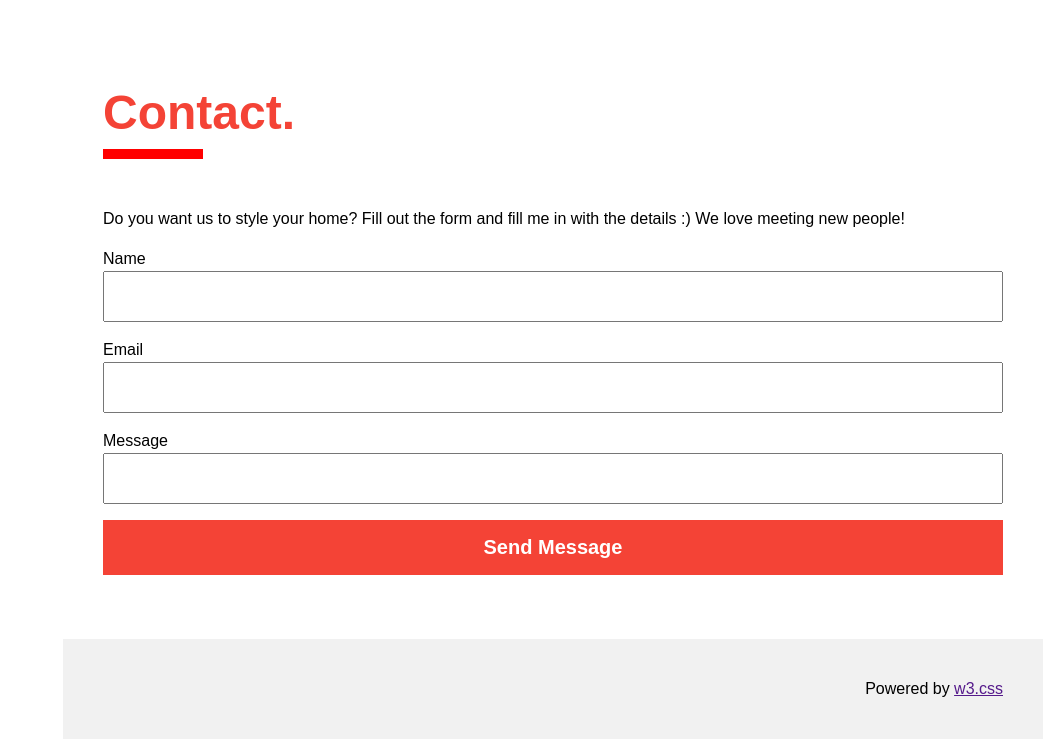
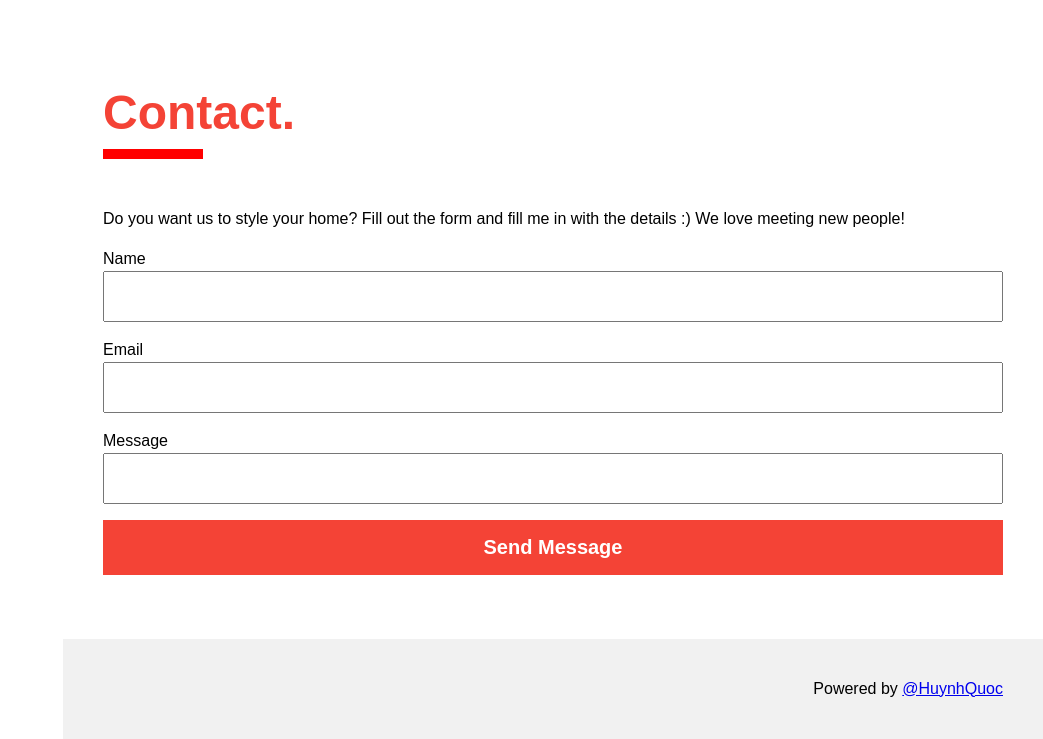
Before and after one commit to HuynhQuoc123/InteriorDesign, a plain HTML site: page index.html in a window 1280 px wide. Shown: the part 3224-3963 px from the top of the page, without its empty margins (237-1280 px from the left). Drawn offline with Linux system fonts and the light colour scheme.

Commit message:
Update index.html

```diff
--- a/index.html
+++ b/index.html
@@ -219,7 +219,7 @@
         </div>
         <footer>
             Powered by
-            <a href="">w3.css</a>
+            <a href="https://www.facebook.com/quochuynh00/">@HuynhQuoc</a>
         </footer>
     </div>
 
```
